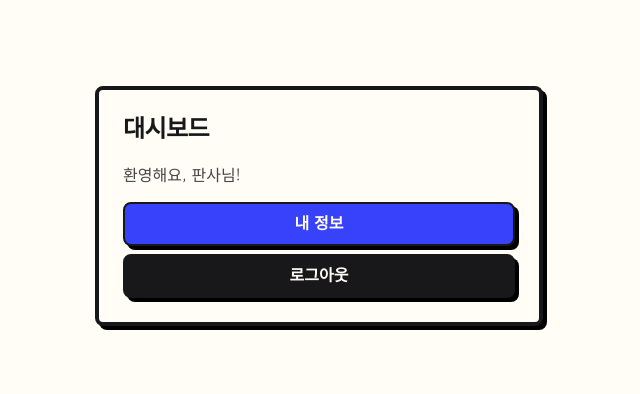
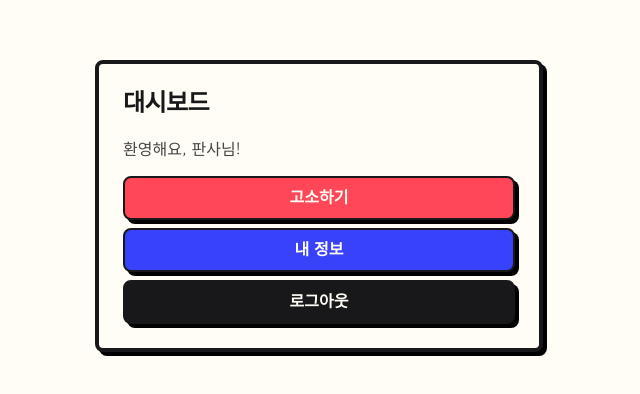
Before and after one commit to cksghkd123/ai-judge-front, a Nuxt app in the folder app/: page /dashboard in a window 1280 px wide. Shown: the part 194-588 px from the top of the page, without its empty margins (321-961 px from the left). Built offline with nearby package versions, Linux system fonts and the light colour scheme; no server answers.

Commit message:
[#5] 대시보드에 고소하기 버튼 추가
Co-authored-by: Cursor <cursoragent@cursor.com>

```diff
--- a/app/app/pages/dashboard.vue
+++ b/app/app/pages/dashboard.vue
@@ -6,6 +6,12 @@
         환영해요, {{ user?.user_metadata?.full_name ?? user?.email ?? '판사님' }}!
       </p>
       <div class="flex flex-col gap-2">
+        <NuxtLink
+          to="/complaint/new"
+          class="border-2 border-ink rounded-lg px-4 py-2 font-ui font-semibold bg-primary text-paper shadow-hard text-center no-underline transition duration-150 ease-out hover:-translate-y-1"
+        >
+          고소하기
+        </NuxtLink>
         <NuxtLink
           to="/profile"
           class="border-2 border-ink rounded-lg px-4 py-2 font-ui font-semibold bg-blue-pen text-paper shadow-hard text-center no-underline transition duration-150 ease-out hover:-translate-y-1"
```
